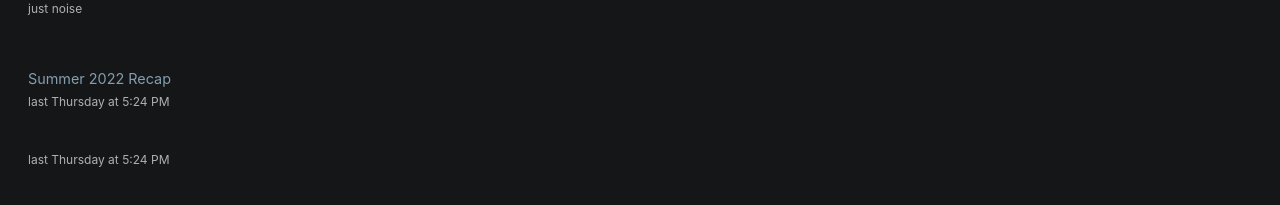
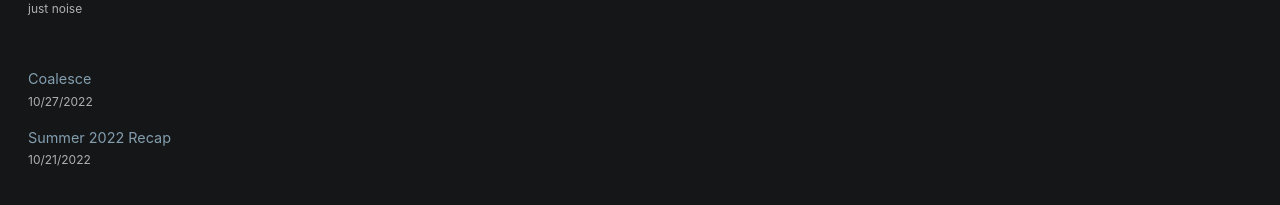
Before and after one commit to cora-type/nextjs-blog, a Next.js app: page /blog in a window 1280 px wide. Shown: the part 203-408 px from the top of the page. Built offline with nearby package versions, Linux system fonts and the light colour scheme.

Commit message:
implemented date-fns for blog posts

```diff
--- a/pages/blog.js
+++ b/pages/blog.js
@@ -1,15 +1,12 @@
 import Layout from "../components/layout";
-import { format, formatDistance, formatRelative, subDays } from "date-fns";
+import { format, formatDistance, formatRelative, subDays, addDays } from "date-fns";
 import utilStyles from "../styles/utils.module.css";
 import { getSortedPostsData } from "../lib/posts";
 import Link from "next/link";
 
 import React from "react";
 
-let today = () => {
-  console.log(new Date());
-  return formatRelative(subDays(new Date(), 5), new Date());
-};
+const calendar = (todate) => formatRelative(addDays(new Date(todate), 1), new Date());
 
 // Blog page
 export default function Blog({ allPostsData }) {
@@ -25,7 +22,7 @@ export default function Blog({ allPostsData }) {
                 <a>{title}</a>
               </Link>
               <br />
-              <small className={utilStyles.lightText}>{today()}</small>
+              <small className={utilStyles.lightText}>{calendar(date)}</small>
             </li>
           ))}
         </ul>
--- a/posts/ssg-ssr.md
+++ b/posts/ssg-ssr.md
@@ -1,6 +1,6 @@
-<!-- ---
-title: "When to Use Static Generation v.s. Server-side Rendering"
-date: "2020-01-02"
+---
+title: "Coalesce"
+date: "2022-10-26"
 ---
 
 We recommend using **Static Generation** (with and without data) whenever possible because your page can be built once and served by CDN, which makes it much faster than having a server render the page on every request.
@@ -16,4 +16,4 @@ You should ask yourself: "Can I pre-render this page **ahead** of a user's reque
 
 On the other hand, Static Generation is **not** a good idea if you cannot pre-render a page ahead of a user's request. Maybe your page shows frequently updated data, and the page content changes on every request.
 
-In that case, you can use **Server-Side Rendering**. It will be slower, but the pre-rendered page will always be up-to-date. Or you can skip pre-rendering and use client-side JavaScript to populate data. -->
+In that case, you can use **Server-Side Rendering**. It will be slower, but the pre-rendered page will always be up-to-date. Or you can skip pre-rendering and use client-side JavaScript to populate data.
--- a/posts/summer-22.md
+++ b/posts/summer-22.md
@@ -1,6 +1,6 @@
 ---
 title: "Summer 2022 Recap"
-date: "2022-10-20"
+date: "2022-10-20 7:00"
 ---
 
 <!-- Next.js has two forms of pre-rendering: **Static Generation** and **Server-side Rendering**. The difference is in **when** it generates the HTML for a page.
```
